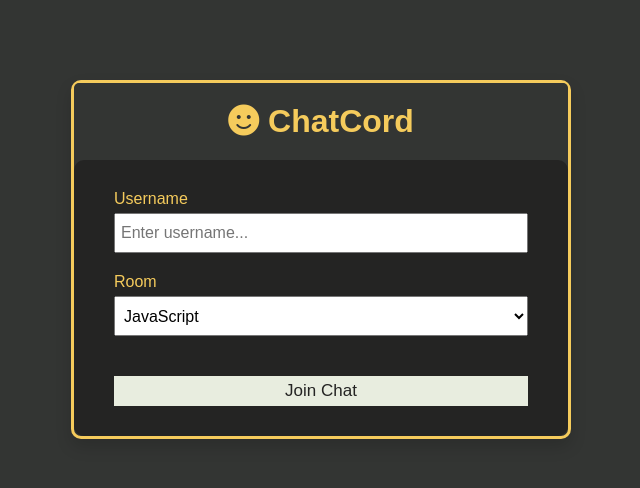
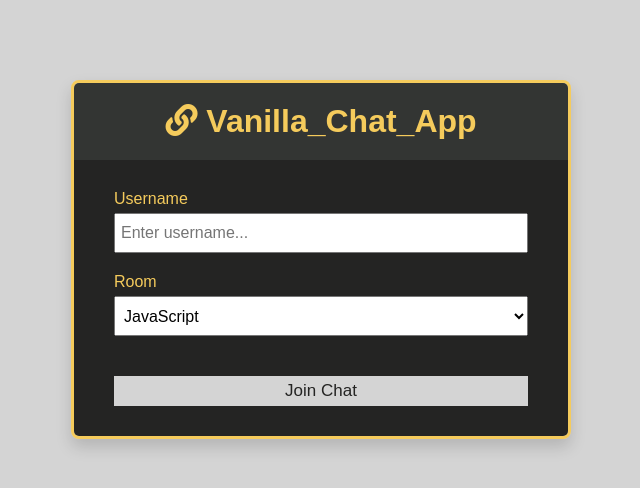
Before and after one commit to jharris711/chat_app, a website: page public/index.html in a window 1280 px wide. Shown: the whole page, without its empty margins (319-959 px from the left). Drawn offline with Linux system fonts and the light colour scheme.

Commit message:
style change

```diff
--- a/public/css/style.css
+++ b/public/css/style.css
@@ -2,11 +2,12 @@
 
 :root {
 	--color1: #cfdbd5;
-	--color2: #e8eddf;
+	--color2: #d4d4d4;
 	--color3: #f5cb5c;
 	--color4: #242423;
 	--color5: #333533;
-	--color6: #444744
+	--color6: #444744;
+	--white: #FFFFFF
 }
 
 * {
@@ -19,14 +20,7 @@ body {
 	font-family: 'Raleway', sans-serif;
 	font-size: 16px;
 	margin: 20px;
-}
-
-.index_body {
-	background: var(--color5);
-}
-
-.chat_body {
-	background: var(--color4);
+	background: var(--color2);
 }
 
 ul {
@@ -50,7 +44,7 @@ a {
 
 .chat-container {
 	max-width: 1100px;
-	background:#ffffff;
+	background:var(--white);
 	margin: 30px auto;
 	overflow: hidden;
 	border-radius: 15px;;
@@ -141,7 +135,7 @@ a {
 	margin: 80px auto;
 	color: var(--color3);
 	border: 3px solid var(--color3);
-	border-radius: 10px;
+	border-radius: 8px;
 }
 
 .join-header {
@@ -155,7 +149,8 @@ a {
 .join-main {
 	padding: 30px 40px;
 	background: var(--color4);
-	border-radius: 10px;
+	border-bottom-left-radius: 5px;
+	border-bottom-right-radius: 5px;
 }
 
 .join-main p {
--- a/public/index.html
+++ b/public/index.html
@@ -16,7 +16,7 @@
 	<body class="index_body">
 		<div class="join-container shadow">
 			<header class="join-header">
-				<h1><i class="fas fa-smile"></i> ChatCord</h1>
+				<h1><i class="fas fa-link"></i> Vanilla_Chat_App</h1>
 			</header>
 			<main class="join-main">
 				<form action="chat.html">
```
Also changed, not shown: public/chat.html (+2 -2 lines).
